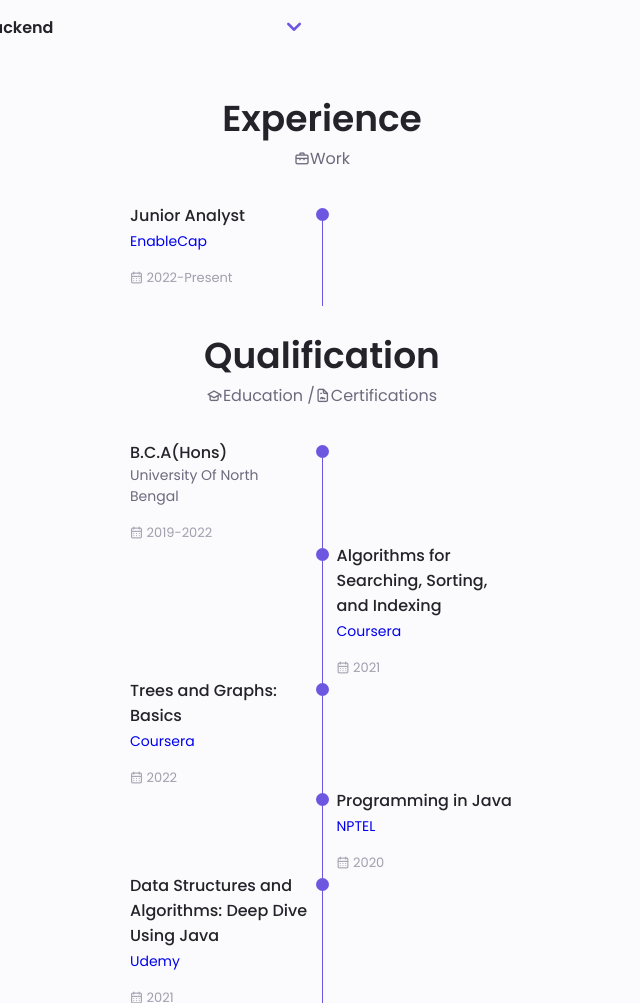
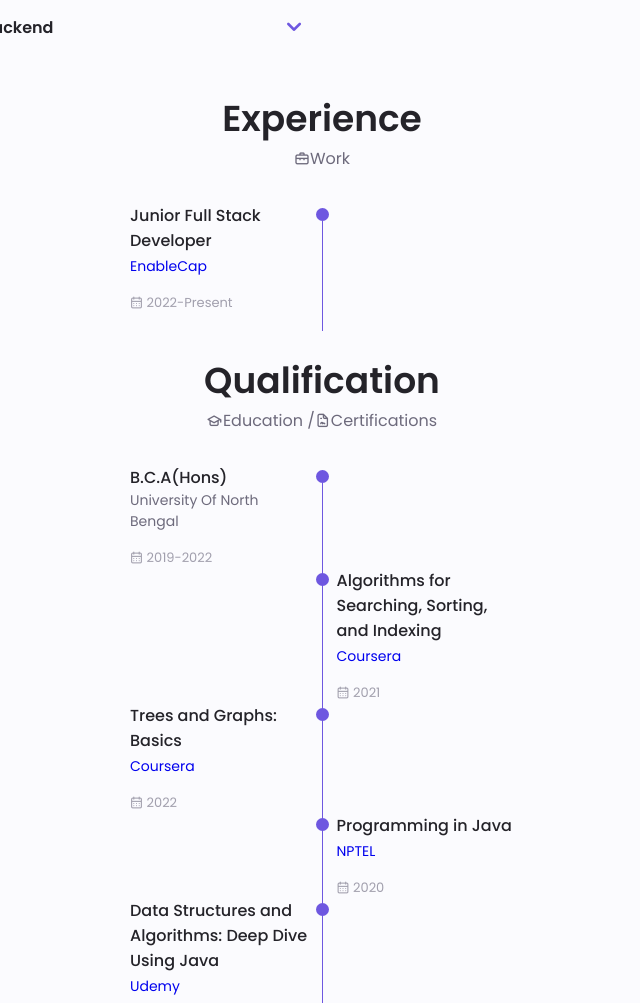
Before and after one commit to Ritesh7766/Ritesh7766.github.io, a plain HTML site: page index.html in a window 1280 px wide. Shown: the part 1611-2614 px from the top of the page, without its empty margins (318-958 px from the left). Drawn offline with nearby package versions, Linux system fonts and the light colour scheme.

Commit message:
Changed Designation

```diff
--- a/index.html
+++ b/index.html
@@ -371,7 +371,7 @@
 
             <div class="qualification__data">
               <div>
-                <h3 class="qualification__title">Junior Analyst</h3>
+                <h3 class="qualification__title">Junior Full Stack Developer</h3>
                 <span class="qualification__subtitle"><a href="https://www.enablecap.in/">EnableCap</a></span>
                 <div class="qualification__calender">
                   <i class="uil uil-calendar-alt"></i>
```
